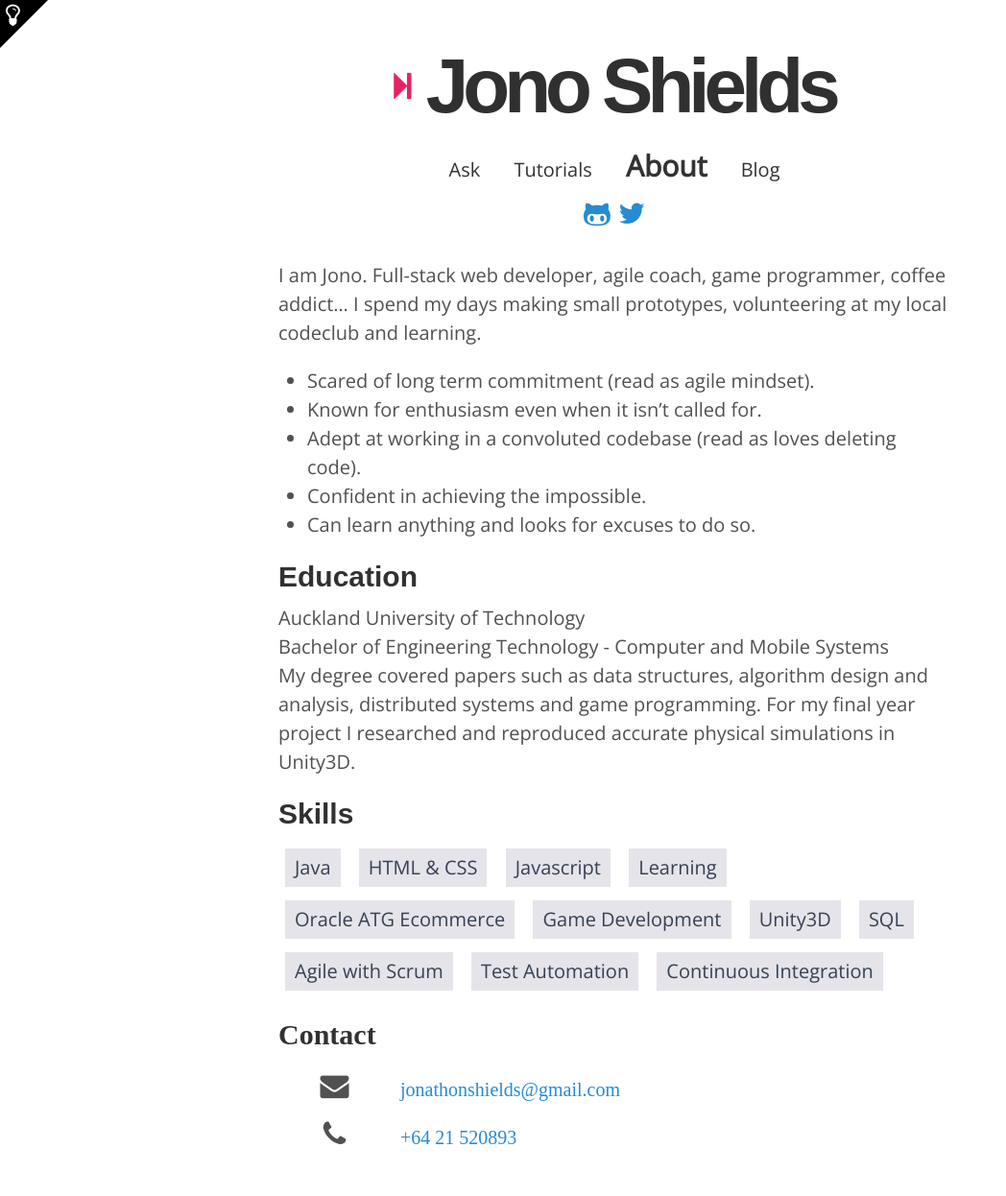
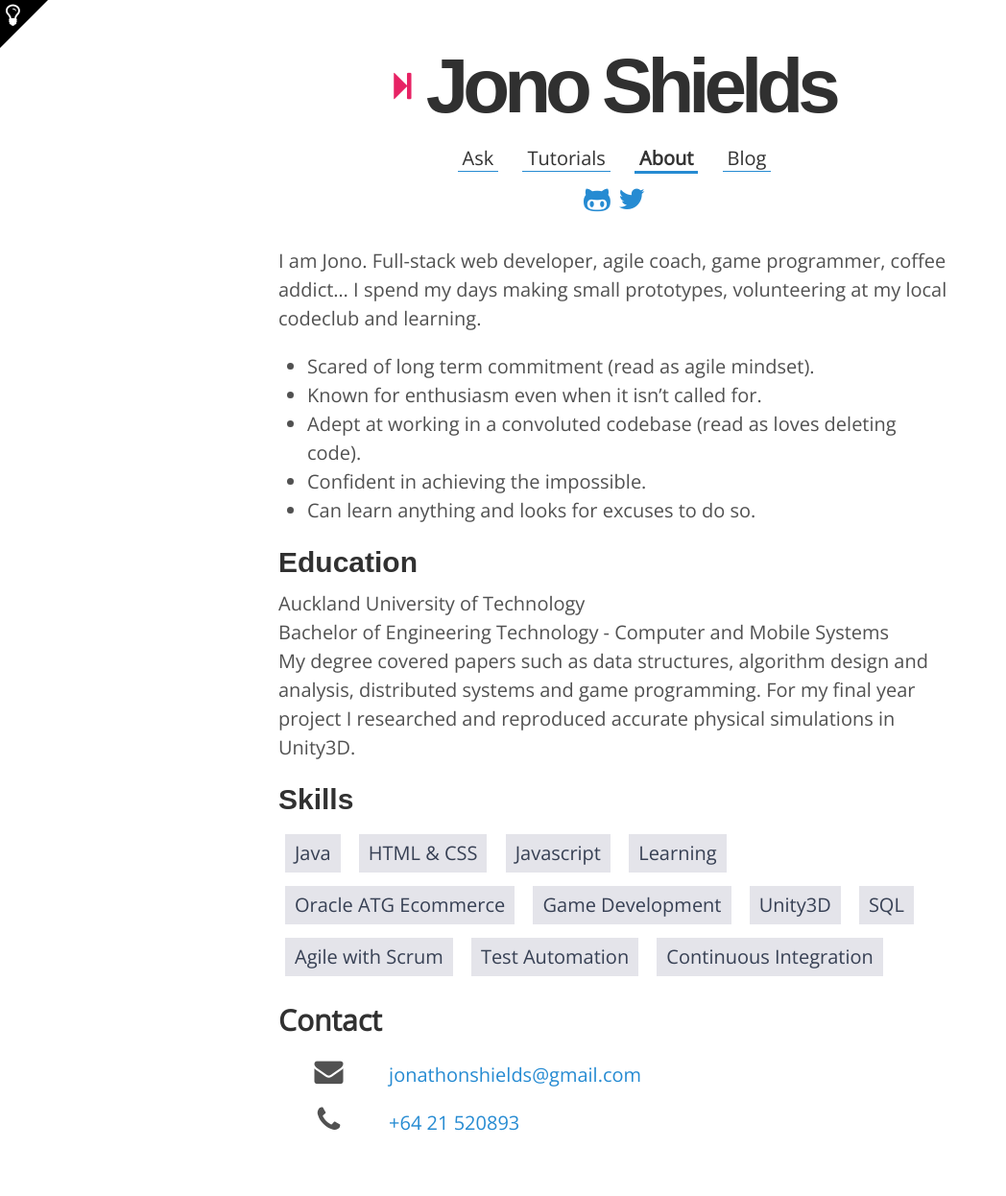
Before and after one commit to foopod/blog-2.0, a Jekyll site: the page built from about.md, in a window 1280 px wide. Shown: the whole page at 96% size, without its empty margins (0-1048 px from the left). Built offline with Jekyll 4.4.1, drawn with Linux system fonts in a browser that asks for light colours; nearby versions of some CDN libraries; some web fonts are replaced.

Commit message:
fix darkmod

```diff
--- a/_includes/navbar.html
+++ b/_includes/navbar.html
@@ -1,17 +1,7 @@
 <div onclick="toggleDark()">
-    <div  id="darkmode-backdrop"></div>
+    <div onload="setupDarkMode()" id="darkmode-backdrop"></div>
     <i id="darkmode-icon" class="fa fa-lightbulb-o" aria-hidden="true"></i>
 </div>
-<script>
-    function toggleDark(){
-        var html = document.getElementById("dark");
-        if(html){
-            html.removeAttribute("id");
-        }else {
-            document.getElementsByTagName("HTML")[0].setAttribute("id", "dark");
-        }
-    }
-</script>
 <h1 id="site-title"><i style="font-size:0.8em;vertical-align: middle;padding-right:10px;color:#e72264" class="fa fa-step-forward" aria-hidden="true"></i> <a href="/">{{site.title}}</a></h1>
 <nav>
     <a href="#main-content" class="screen-reader-text">Skip Navigation</a>
@@ -20,6 +10,7 @@
     <a class="sidebar-nav-item{% if page.url == '/about/' %} active{% endif %}" href="/about/">About</a>
     <a class="sidebar-nav-item{% if page.url == '/blog/index.html'  %} active{% endif %}" href="/blog/">Blog</a>
 </nav>
-<h3 id="tagline"><a href="https://github.com/foopod"><i class="fa fa-github-alt" aria-hidden="true"></i></a>
+<h3 id="tagline">
+    <a href="https://github.com/foopod"><i class="fa fa-github-alt" aria-hidden="true"></i></a>
     <a href="https://twitter.com/foocodes"><i class="fa fa-twitter" aria-hidden="true"></i></a>
 </h3>
--- a/public/css/style.css
+++ b/public/css/style.css
@@ -501,8 +501,9 @@
 nav a {
   position: relative;
   color: #333;
+  border-bottom: 1px solid #268bd2;
 }
-nav a:after {
+/* nav a:after {
   position: absolute;
   left: 0%;
   top: 0%;
@@ -515,7 +516,7 @@
 }
 nav a:hover:after {
   transform: scale(1);
-}
+} */
 nav a:hover{
   text-decoration: none;
 }
@@ -526,7 +527,8 @@
 
 .active{
   font-weight: 900;
-  font-size: 1.5rem;
+  /* border-bottom: 3px solid #268bd2; */
+  border-bottom: 3px solid #268bd2;
 }
 
 .text-right{
@@ -555,7 +557,7 @@
 }
 
 #contact{
-  font-family:Work Sans;
+  font-family:Open Sans;
   border:none;
 }
 
```
Also changed, not shown: _includes/head.html (+17 -0 lines).
